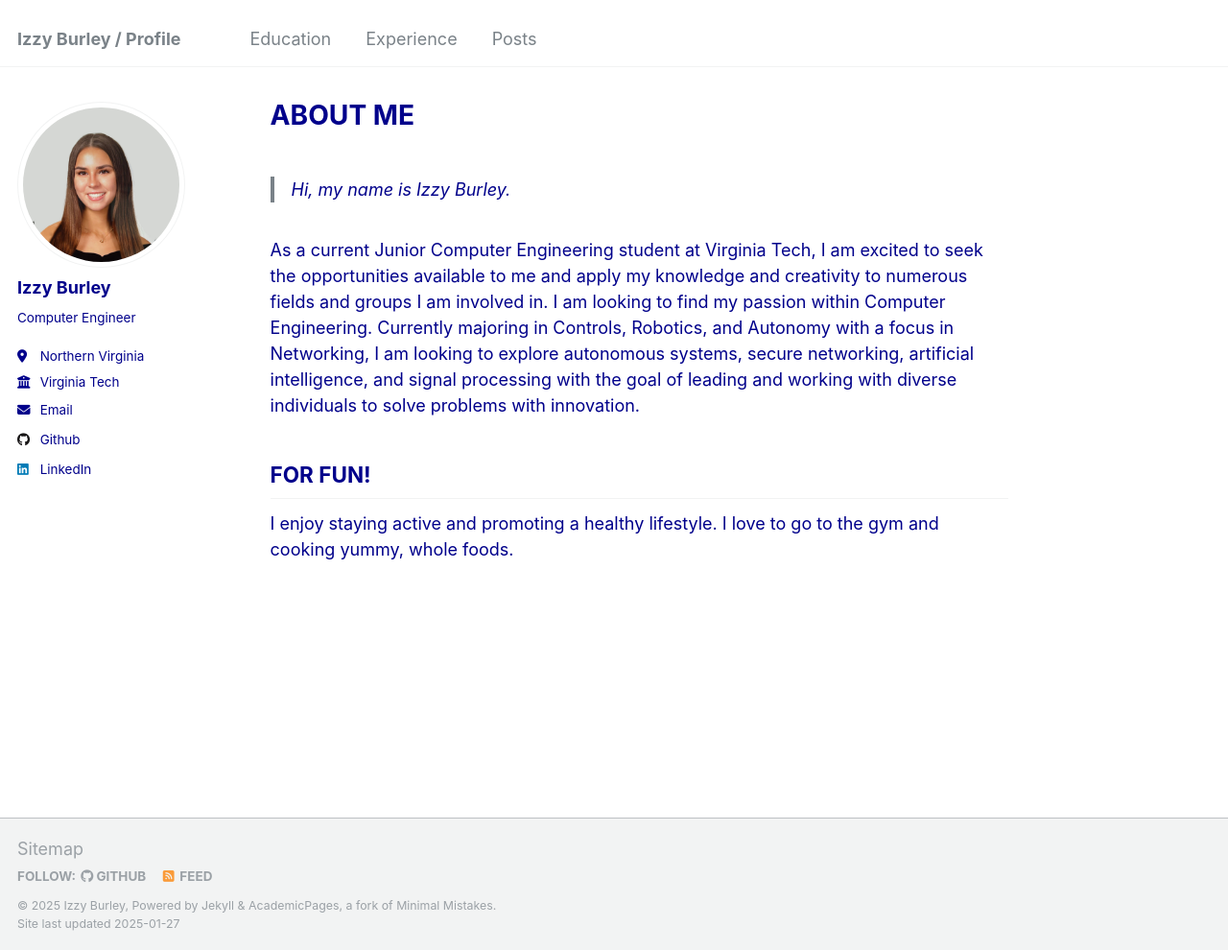
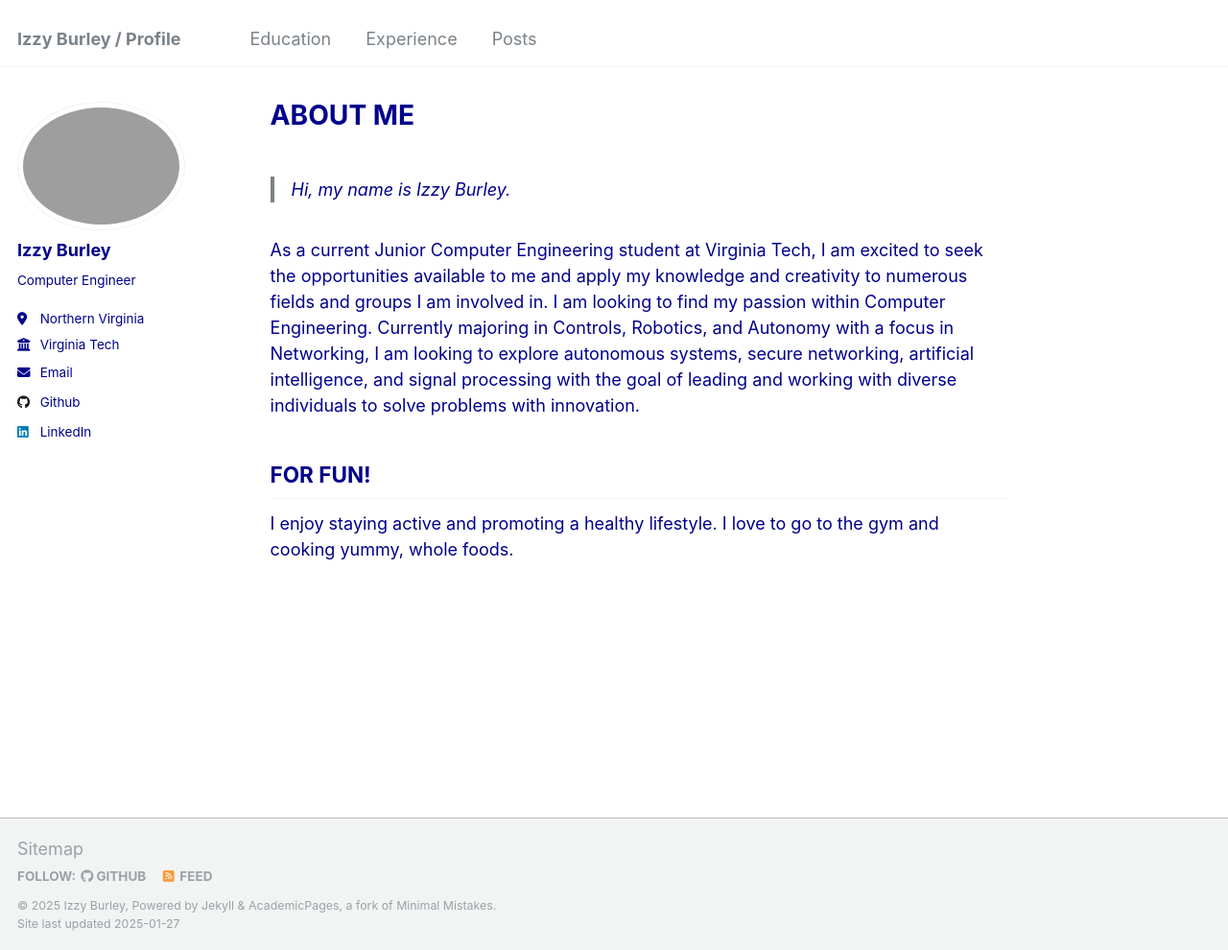
Before and after one commit to izzyburley/izzyburley.github.io, a Jekyll site: the page built from _pages/about.md, in a window 1280 px wide and 990 px high. Shown: the whole window at 96% size. Built offline with Jekyll 4.4.1, drawn with Linux system fonts in a browser that asks for light colours.

Commit message:
Update _config.yml

```diff
--- a/_config.yml
+++ b/_config.yml
@@ -21,7 +21,7 @@
 #               Additional customization can be done by editing /_includes/author-profile.html
 author:
   # Biographic information
-  avatar           : "IMG_2958.jpg"
+  avatar           : "pfp.png"
   name             : "Izzy Burley"
   pronouns         : # example: "she/her"
   bio              : "Computer Engineer"
```
